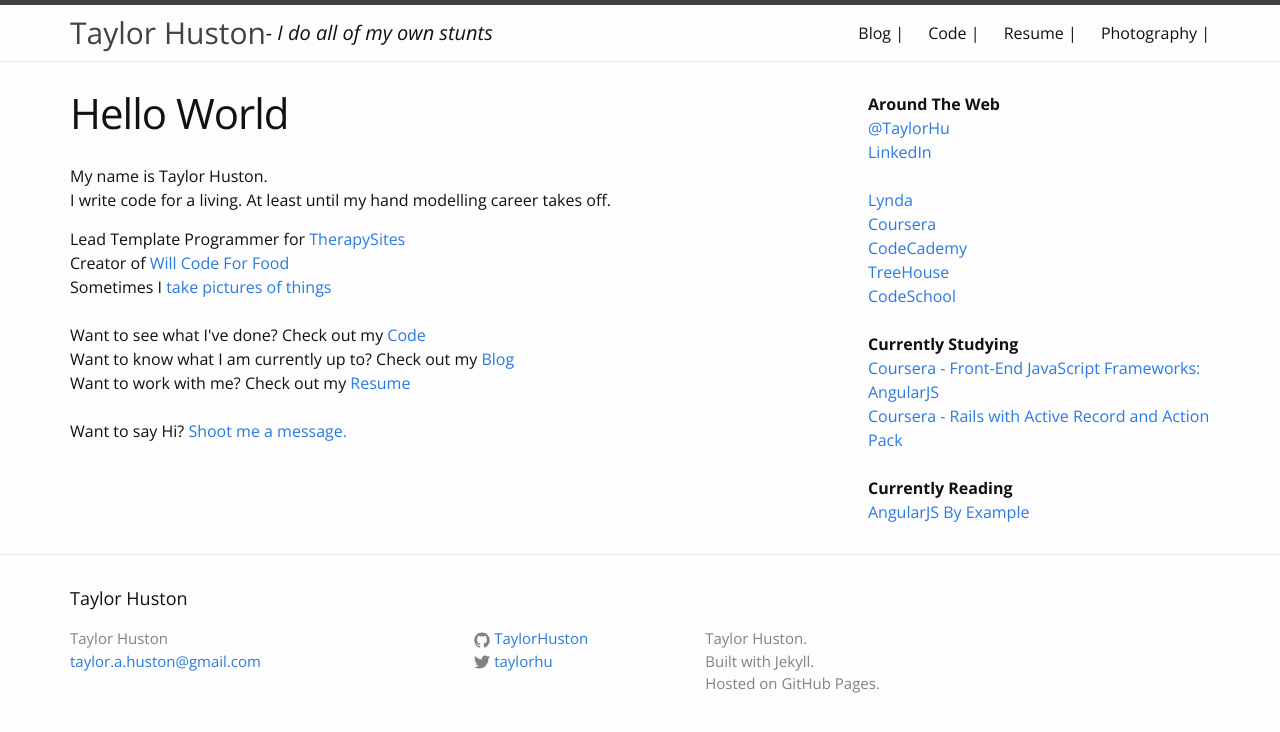
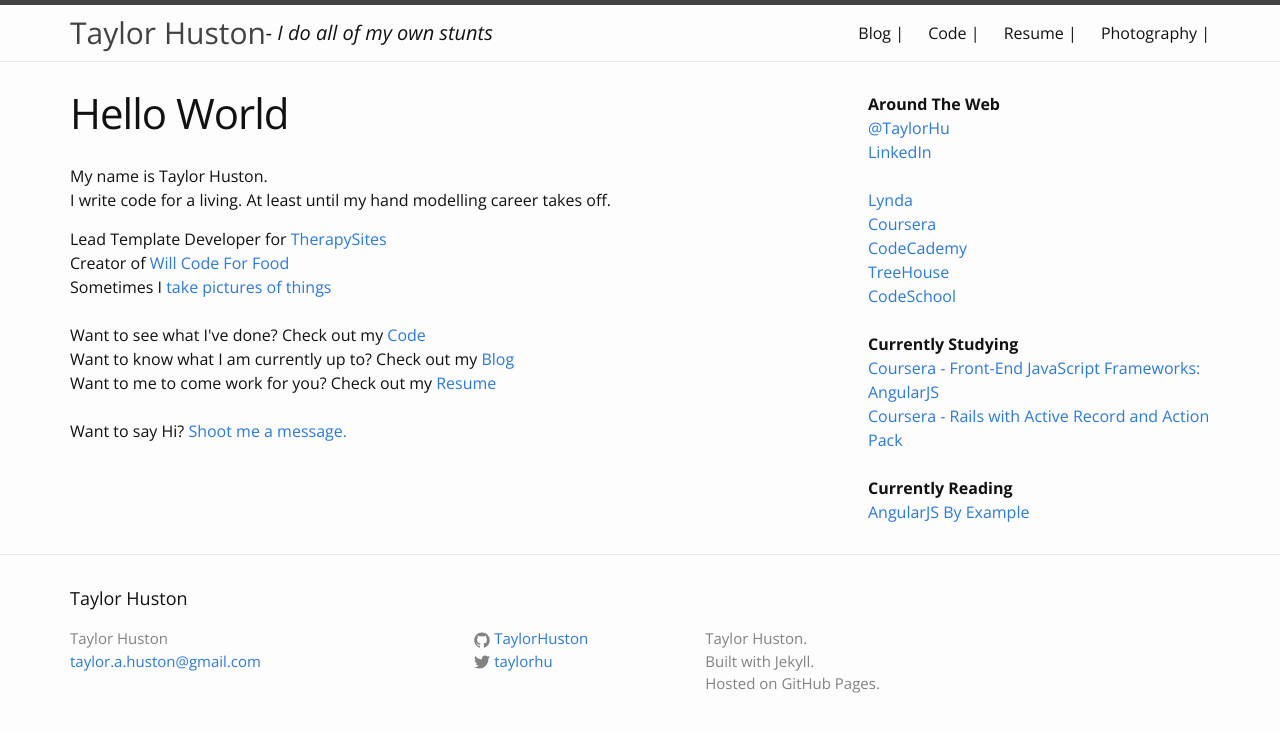
Before and after one commit to TaylorHuston/taylorhuston.github.io, a Jekyll site: the page built from index.html, in a window 1280 px wide. Shown: the top 732 px of the page. Built offline with Jekyll 4.4.1, drawn with Linux system fonts in a browser that asks for light colours; some web fonts are replaced.

Commit message:
Minor tweaks

```diff
--- a/index.html
+++ b/index.html
@@ -7,13 +7,13 @@ layout: page
   <p>My name is Taylor Huston. <br />
     I write code for a living. At least until my hand modelling career takes off.</p>
 
-  Lead Template Programmer for <a href="http://www.therapysites.com" target="_blank">TherapySites</a><br />
+  Lead Template Developer for <a href="http://www.therapysites.com" target="_blank">TherapySites</a><br />
   Creator of <a href="http://www.willcodeforfood.io" target="_blank">Will Code For Food</a><br />
   Sometimes I <a href="http://www.taylorhustonphotography.com/" target="_blank">take pictures of things</a><br />
   <br />
   Want to see what I've done? Check out my <a href="code">Code</a><br />
   Want to know what I am currently up to? Check out my <a href="blog">Blog</a><br />
-  Want to work with me? Check out my <a href="resume">Resume</a><br />
+  Want to me to come work for you? Check out my <a href="resume">Resume</a><br />
   <br />
   Want to say Hi? <a href="https://twitter.com/TaylorHu" target="_blank">Shoot me a message.</a>
 
--- a/resume.html
+++ b/resume.html
@@ -13,7 +13,7 @@ permalink: /resume/
 
   <h2>Skills</h2>
 
-  <strong>Competent In</strong> - Things I have spent a decent amount of time studying:
+  <strong>Competent In</strong> - Things that I have spent a decent amount of time studying
   <br />
   <div class="skills">
     <ul>
@@ -32,7 +32,7 @@ permalink: /resume/
     </ul>
   </div>
 
-  <strong>Dabbled In</strong> - Things I have had some basic exposure to and would love an opportunity to learn more about:
+  <strong>Dabbled In</strong> - Things that I have had some basic exposure to and would love an opportunity to learn more about
   <br />
   <div class="skills">
     <ul>
```
Also changed, not shown: README.md.
